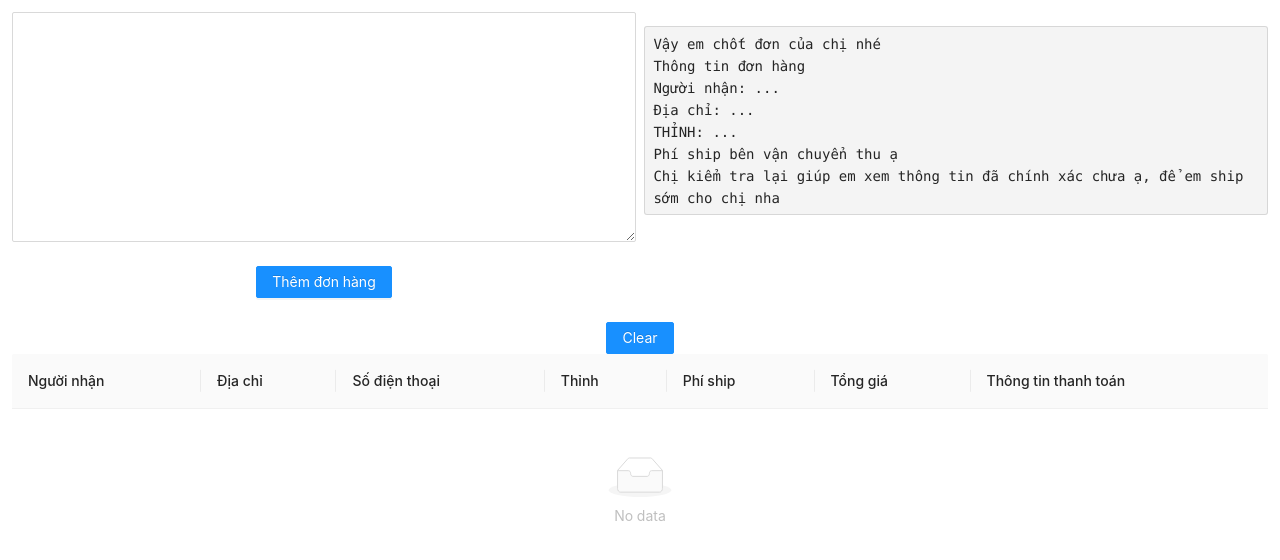
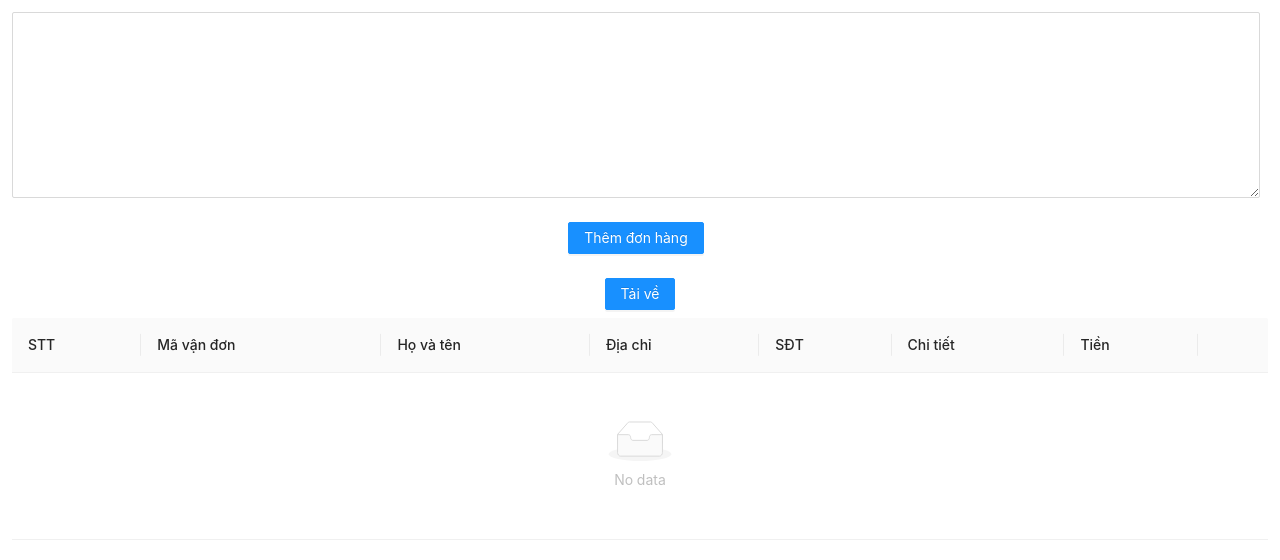
Before and after one commit to tienthanhOP/convert-to-xlsx, a React (Create React App) app: page / in a window 1280 px wide. Shown: the top 560 px of the page. Built offline with nearby package versions, Linux system fonts and the light colour scheme.

Commit message:
+ download xlsx

```diff
--- a/src/App.js
+++ b/src/App.js
@@ -1,50 +1,13 @@
 import React, { useState } from "react";
 import "./App.css";
 import { Button, Form, Input, Table, Typography } from "antd";
-import { convertTextToObject } from "./utils";
+
+import { convertTextToObject, downloadXLSX } from "./utils";
 const { Paragraph } = Typography;
 
 const validateMessages = {
   required: "Bạn chưa nhập thông tin đơn hàng!",
 };
-
-const columns = [
-  {
-    title: "Người nhận",
-    dataIndex: "receiver",
-    key: "receiver",
-  },
-  {
-    title: "Địa chỉ",
-    dataIndex: "address",
-    key: "address",
-  },
-  {
-    title: "Số điện thoại",
-    dataIndex: "phone",
-    key: "phone",
-  },
-  {
-    title: "Thỉnh",
-    dataIndex: "buying",
-    key: "buying",
-  },
-  {
-    title: "Phí ship",
-    dataIndex: "freeship",
-    key: "freeship",
-  },
-  {
-    title: "Tổng giá",
-    dataIndex: "price",
-    key: "price",
-  },
-  {
-    title: "Thông tin thanh toán",
-    dataIndex: "paid",
-    key: "paid",
-  },
-];
 
 const App = () => {
   const [orders, setOrders] = useState([]);
@@ -57,28 +20,54 @@ const App = () => {
     }
   };
 
-  const _renderSample = () => {
-    return (
-      <Paragraph className="flex-1 justify-start items-start text-left">
-        <pre>
-          Vậy em chốt đơn của chị nhé
-          <br />
-          Thông tin đơn hàng
-          <br />
-          Người nhận: ...
-          <br />
-          Địa chỉ: ...
-          <br />
-          THỈNH: ...
-          <br />
-          Phí ship bên vận chuyển thu ạ
-          <br />
-          Chị kiểm tra lại giúp em xem thông tin đã chính xác chưa ạ, để em ship
-          sớm cho chị nha
-        </pre>
-      </Paragraph>
-    );
-  };
+  const onDelete = (id) => {
+    setOrders(orders.filter(e => e.id !== id))
+  }
+
+  const columns = [
+    {
+      title: "STT",
+      dataIndex: "index",
+      key: "index",
+      render: (value, item, index) => index + 1
+    },
+    {
+      title: "Mã vận đơn",
+      dataIndex: "freeship",
+      key: "freeship",
+    },
+    {
+      title: "Họ và tên",
+      dataIndex: "receiver",
+      key: "receiver",
+    },
+    {
+      title: "Địa chỉ",
+      dataIndex: "address",
+      key: "address",
+    },
+    {
+      title: "SĐT",
+      dataIndex: "phone",
+      key: "phone",
+    },
+    {
+      title: "Chi tiết",
+      dataIndex: "buying",
+      key: "buying",
+    },
+    {
+      title: "Tiền",
+      dataIndex: "price",
+      key: "price",
+    },
+    {
+      title: "",
+      dataIndex: "delete",
+      key: "delete",
+      render: (value, item) => <a onClick={() => onDelete(item.id)}>Xóa</a>
+    },
+  ];
 
   return (
     <div className="App p-3">
@@ -93,7 +82,7 @@ const App = () => {
                 },
               ]}
             >
-              <Input.TextArea rows={10} />
+              <Input.TextArea rows={8} />
             </Form.Item>
             <Form.Item>
               <Button type="primary" htmlType="submit">
@@ -102,12 +91,11 @@ const App = () => {
             </Form.Item>
           </Form>
         </div>
-        {_renderSample()}
       </div>
-      <Button type="primary" onClick={() => setOrders([])}>
-        Clear
+      <Button className="mb-2" type="primary" onClick={() => downloadXLSX(orders)}>
+        Tải về
       </Button>
-      <Table columns={columns} dataSource={orders} />
+      <Table columns={columns} dataSource={orders} size={100} />
     </div>
   );
 };
--- a/src/utils.js
+++ b/src/utils.js
@@ -1,6 +1,9 @@
+import { saveAs } from "file-saver";
+import XLSX from 'xlsx-populate/browser/xlsx-populate';
 import {
   ADDRESS_TEXT,
   BUYING_TEXT,
+  PAID,
   PHONE_NUMBER_TEXT,
   RECEIVER_TEXT,
   SHIP,
@@ -8,6 +11,7 @@ import {
 
 export const convertTextToObject = (order) => {
   const result = {};
+  result.id = uuidV4();
   result.receiver = order
     .substring(
       order.indexOf(RECEIVER_TEXT) + RECEIVER_TEXT.length,
@@ -32,9 +36,8 @@ export const convertTextToObject = (order) => {
       order.indexOf(SHIP)
     )
     .trim();
-  result.freeship = order.includes(SHIP) ? "Bên vận chuyển thu" : "Freeship";
+  const kCharacter = "k";
   const equalSign = "=";
-  const kCharacter = "k";
   if (result.buying.includes(equalSign)) {
     const txtAfterEqualSign = result.buying.substring(
       result.buying.indexOf(equalSign) + equalSign.length,
@@ -56,6 +59,29 @@ export const convertTextToObject = (order) => {
       }
     }
   }
+  const paid = order.includes(PAID);
+  if (paid) {
+    const txtAfterPaid = order.substring(
+      order.indexOf(PAID) + PAID.length,
+      order.length
+    );
+    let paidNumber = txtAfterPaid
+      .substring(0, txtAfterPaid.indexOf(kCharacter))
+      .trim();
+    if (isNumeric(paidNumber)) {
+      const tmp = parseInt(paidNumber) - parseInt(result.price);
+      const isFreeship = !order.includes(SHIP);
+      if (tmp >= 30) {
+        result.freeship = `đã ck ${paidNumber} cả ship`;
+      } else if (tmp < 0) {
+        result.freeship = `đã ck ${paidNumber} còn ${-tmp}k + ${isFreeship ? 'freeship' : 'phí ship người nhận trả'}`;
+      } else {
+        result.freeship = `đã ck ${paidNumber} + ${isFreeship ? 'freeship' : 'phí ship người nhận trả'}`;
+      }
+    }
+  } else {
+    result.freeship = order.includes(SHIP) ? "Shipcod + phí ship người nhận trả" : "Shipcod + freeship";
+  }
 
   return result;
 };
@@ -63,3 +89,58 @@ export const convertTextToObject = (order) => {
 const isNumeric = (n) => {
   return !isNaN(parseFloat(n)) && isFinite(n);
 };
+
+export const uuidV4 = () => {
+  return ([1e7] + -1e3 + -4e3 + -8e3 + -1e11).replace(/[018]/g, c =>
+    (c ^ crypto.getRandomValues(new Uint8Array(1))[0] & 15 >> c / 4).toString(16)
+  );
+}
+
+const getSheetData = (data, header) => {
+  var fields = Object.keys(data[0]);
+  var sheetData = data.map(function (row) {
+    return fields.map(function (fieldName) {
+      return row[fieldName] ? row[fieldName] : "";
+    });
+  });
+  sheetData.unshift(header);
+  return sheetData;
+}
+
+export const downloadXLSX = async (orders) => {
+  let header = [
+    "STT",
+    "MÃ VẬN ĐƠN",
+    "HỌ VÀ TÊN",
+    "ĐỊA CHỈ",
+    "TỈNH ĐẾN",
+    "SĐT", "GH",
+    "SL",
+    "CHI TIẾT",
+    "NO",
+    "KL",
+    "TẶNG",
+    "TIỀN",
+    "PHÍ SHIP",
+    "NGÀY",
+    "NOTE",
+    "NGƯỜI LÊN ĐƠN",
+    "NGƯỜI CHỐT"
+  ];
+
+  XLSX.fromBlankAsync().then(async (workbook) => {
+    const sheet1 = workbook.sheet(0);
+    const sheetData = getSheetData(orders, header);
+    const totalColumns = sheetData[0].length;
+
+    sheet1.cell("A1").value(sheetData);
+    const range = sheet1.usedRange();
+    const endColumn = String.fromCharCode(64 + totalColumns);
+    sheet1.row(1).style("bold", true);
+    sheet1.range("A1:" + endColumn + "1").style("fill", "FFFF00");
+    range.style("border", true);
+    return workbook.outputAsync().then((res) => {
+      saveAs(res, "file.xlsx");
+    });
+  });
+}
--- /dev/null
+++ b/webpack.config.js
@@ -0,0 +1,13 @@
+module.exports = {
+    resolve: {
+        fallback: {
+            assert: require.resolve('assert'),
+            crypto: require.resolve('crypto-browserify'),
+            http: require.resolve('stream-http'),
+            https: require.resolve('https-browserify'),
+            os: require.resolve('os-browserify/browser'),
+            stream: require.resolve('stream-browserify'),
+            buffer: require.resolve("buffer/")
+        },
+    },
+};
```
Also changed, not shown: package.json (+7 -1 lines), 1 other file (tests, documents, lock files or other folders).
